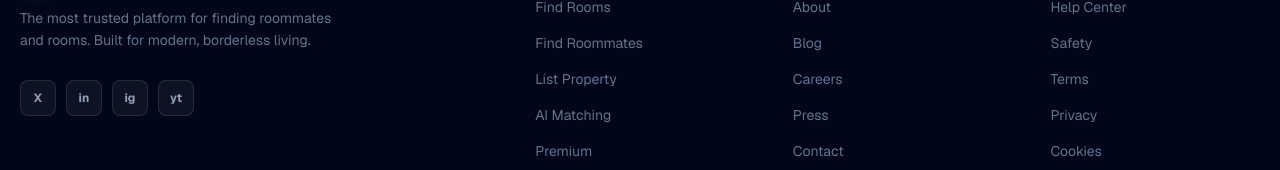
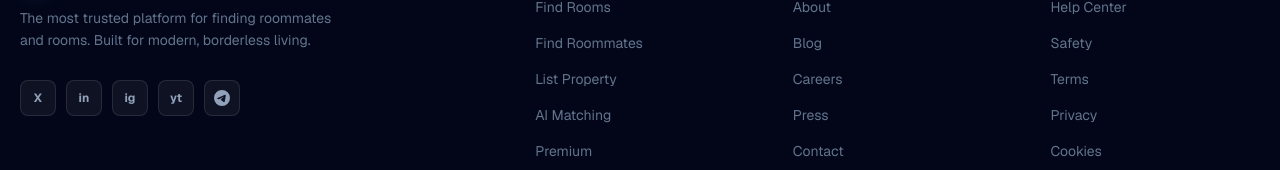
Before and after one commit to wjhyjxcg8s-cmd/sefira-app-, a Next.js app: page / in a window 1280 px wide. Shown: the part 6849-7019 px from the top of the page. Built offline with nearby package versions, Linux system fonts and the light colour scheme; no server answers.

Commit message:
add official telegram link to footer

```diff
--- a/app/page.tsx
+++ b/app/page.tsx
@@ -927,6 +927,17 @@ export default function Home() {
                     {icon}
                   </button>
                 ))}
+                <a
+                  href="https://t.me/getsefira"
+                  target="_blank"
+                  rel="noopener noreferrer"
+                  aria-label="Join our Telegram"
+                  className="w-9 h-9 bg-white/5 border border-white/10 rounded-lg text-slate-400 hover:text-white hover:border-white/25 hover:bg-white/10 transition-all duration-200 flex items-center justify-center"
+                >
+                  <svg viewBox="0 0 24 24" fill="currentColor" className="w-4 h-4">
+                    <path d="M11.944 0A12 12 0 0 0 0 12a12 12 0 0 0 12 12 12 12 0 0 0 12-12A12 12 0 0 0 12 0a12 12 0 0 0-.056 0zm4.962 7.224c.1-.002.321.023.465.14a.506.506 0 0 1 .171.325c.016.093.036.306.02.472-.18 1.898-.962 6.502-1.36 8.627-.168.9-.499 1.201-.82 1.23-.696.065-1.225-.46-1.9-.902-1.056-.693-1.653-1.124-2.678-1.8-1.185-.78-.417-1.21.258-1.91.177-.184 3.247-2.977 3.307-3.23.007-.032.014-.15-.056-.212s-.174-.041-.249-.024c-.106.024-1.793 1.14-5.061 3.345-.48.33-.913.49-1.302.48-.428-.008-1.252-.241-1.865-.44-.752-.245-1.349-.374-1.297-.789.027-.216.325-.437.893-.663 3.498-1.524 5.83-2.529 6.998-3.014 3.332-1.386 4.025-1.627 4.476-1.635z"/>
+                  </svg>
+                </a>
               </div>
             </div>
             {footerLinks.map((col) => (
```
